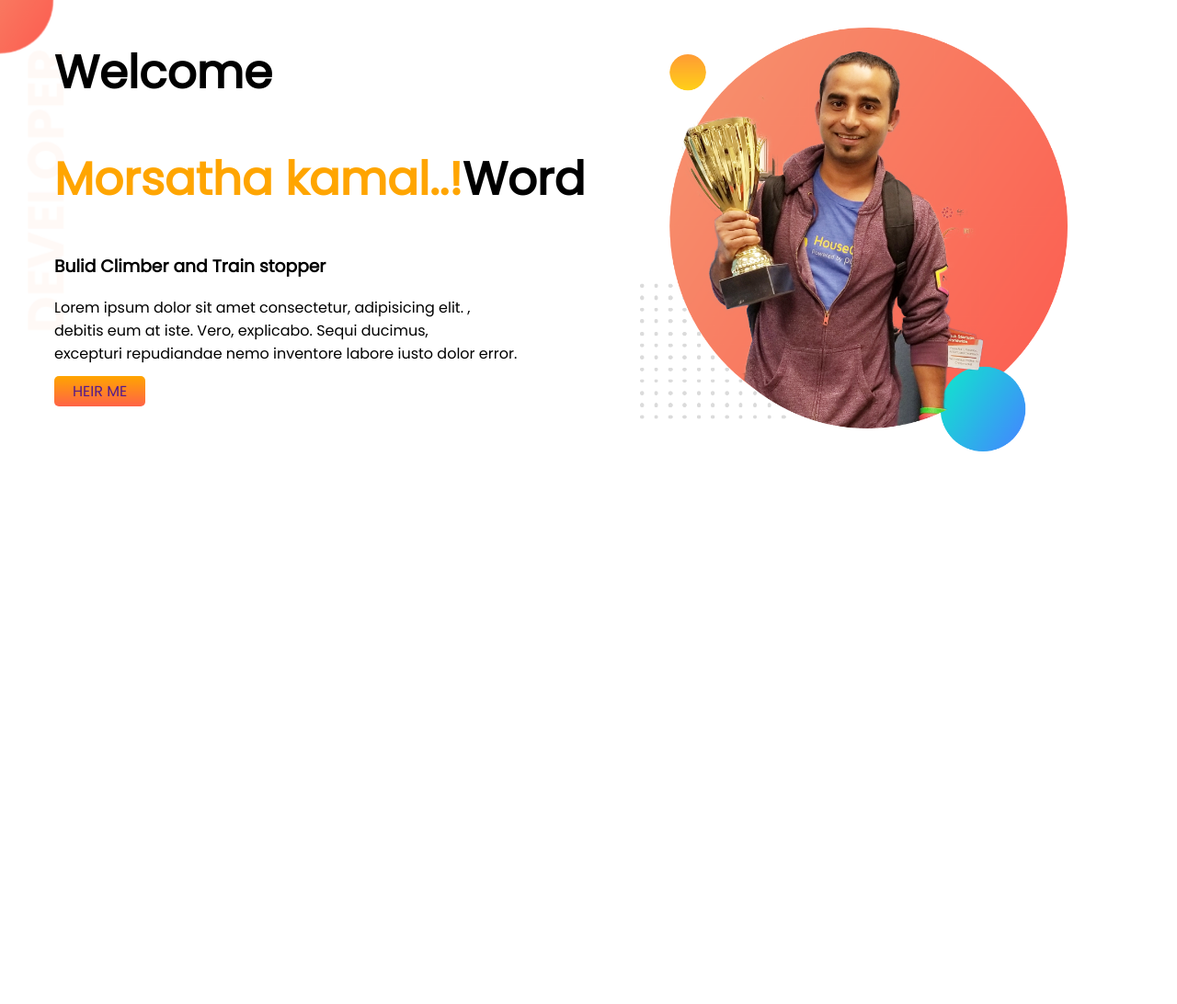
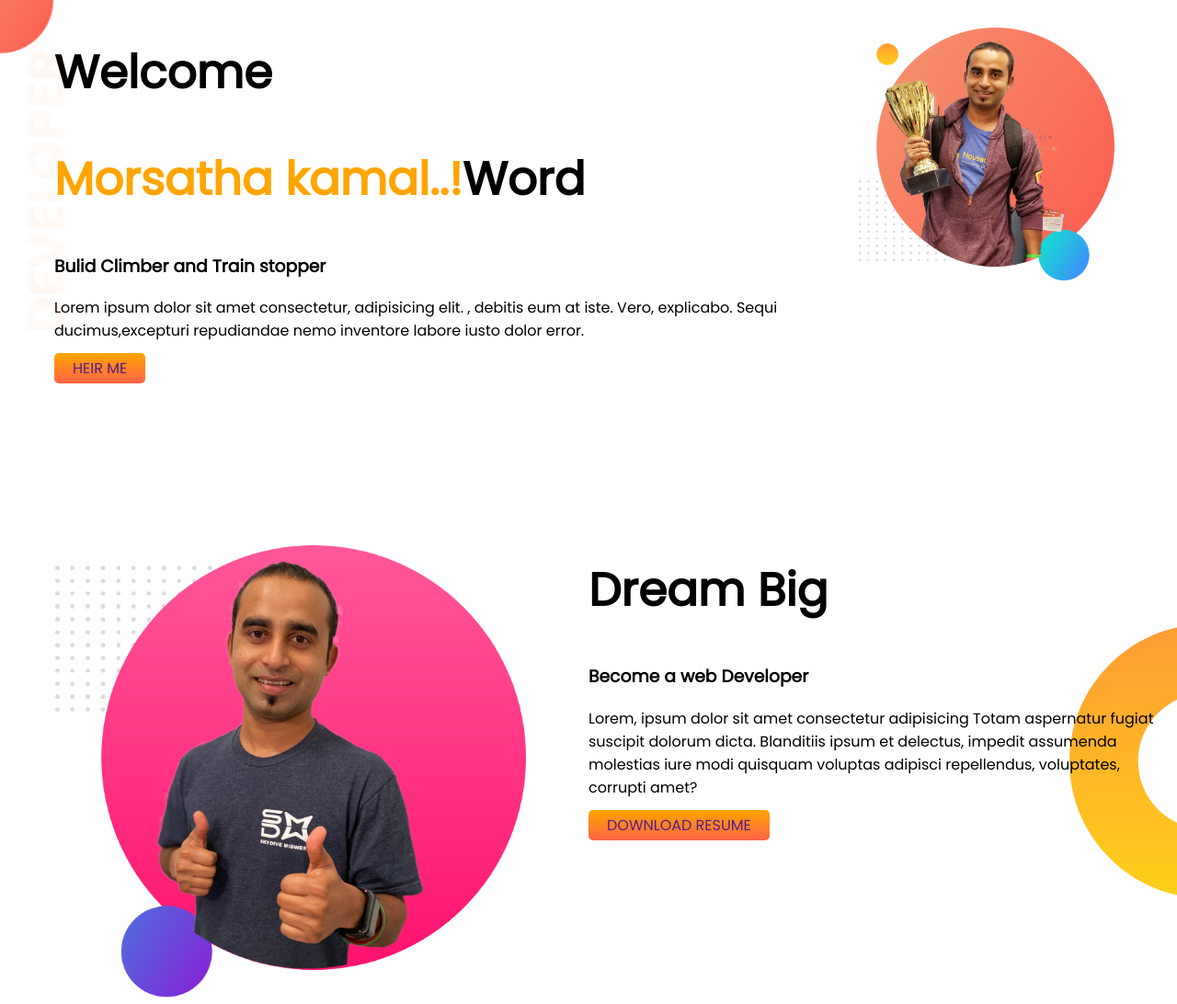
Before and after one commit to morsatha/developer-protfolio, a plain HTML site: page index.html in a window 1280 px wide. Shown: the whole page at 92% size. Before the commit the page ends 800 px from the top, so only its background shows below. Drawn offline with Linux system fonts and the light colour scheme.

Commit message:
secend codd

```diff
--- a/index.html
+++ b/index.html
@@ -18,8 +18,8 @@
             <h1>Welcome</h1>
             <h1><span class="hi">Morsatha kamal..!</span>Word</h1>
             <h3>Bulid Climber and Train stopper</h3>
-            <p>Lorem ipsum dolor sit amet consectetur, adipisicing elit. ,<br>
-                debitis eum at iste. Vero, explicabo. Sequi ducimus,<br> excepturi repudiandae nemo inventore labore
+            <p>Lorem ipsum dolor sit amet consectetur, adipisicing elit. ,
+                debitis eum at iste. Vero, explicabo. Sequi ducimus,excepturi repudiandae nemo inventore labore
                 iusto
                 dolor
                 error.</p>
@@ -31,7 +31,17 @@
     </section>
 
     <section id="two-section">
-
+        <div class="half-width">
+            <img src="images\jhankar2.png" alt="sir para lok">
+        </div>
+        <div class="half-width">
+            <h1>Dream Big</h1>
+            <h3>Become a web Developer</h3>
+            <p>Lorem, ipsum dolor sit amet consectetur adipisicing Totam aspernatur fugiat suscipit dolorum dicta.
+                Blanditiis ipsum et delectus, impedit assumenda molestias iure modi quisquam voluptas adipisci
+                repellendus, voluptates, corrupti amet?</p>
+            <a class="btn-1" href="">DOWNLOAD RESUME</a>
+        </div>
 
     </section>
 </body>
--- a/style.css
+++ b/style.css
@@ -13,11 +13,13 @@ h1{
     padding:0 59px;
     background-image:url('top-banner.png');
     background-repeat:no-repeat;
+    margin-bottom:150px;
 }
 .half-width{
     width:50%;
 
 }
+
 .half-width img{
     width:80%;
     padding:30px 5px 0 0;
@@ -30,3 +32,9 @@ h1{
     padding:5px 20px;
     border-radius:5px;
 }
+#two-section{
+    display:flex;
+    background-image:url('dream-bg.png');
+    background-repeat:no-repeat;
+    background-position:right;
+}
```
Also changed, not shown: dream-bg.png (renamed from images/dream-bg.png).
